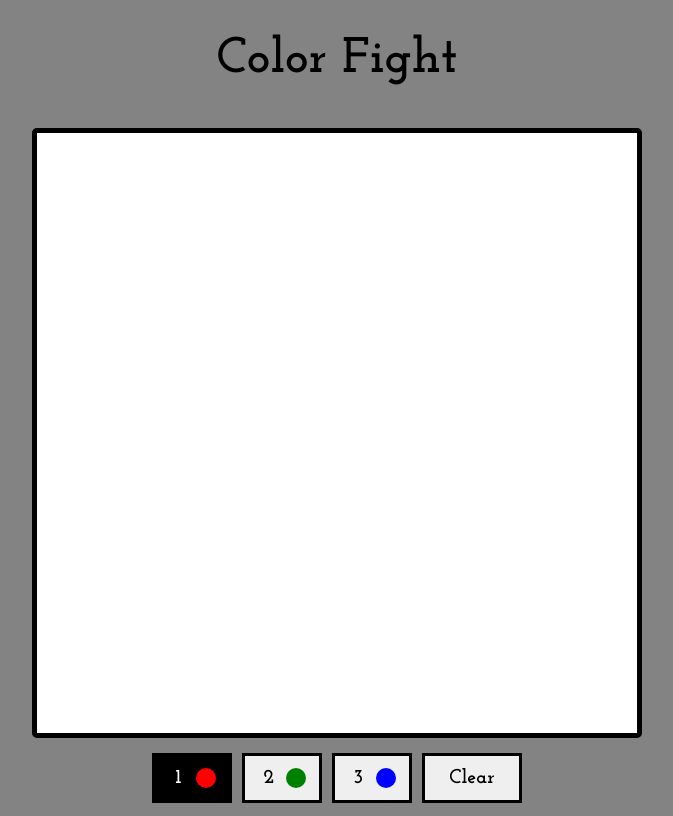
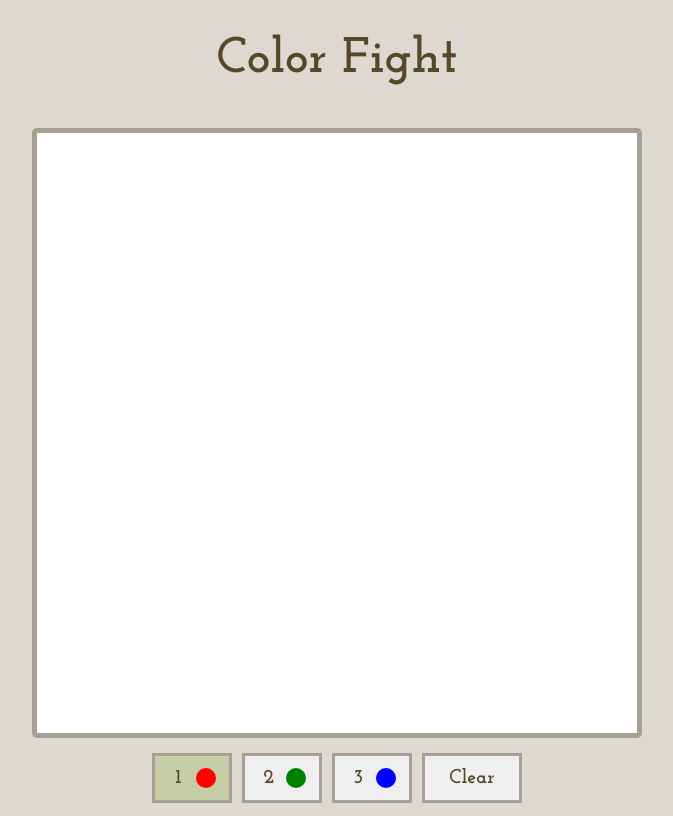
Before and after one commit to thoai-atb/color-fight, a React (Create React App) app: page / in a window 1280 px wide. Shown: the whole page, without its empty margins (303-976 px from the left). Built offline with nearby package versions, Linux system fonts and the light colour scheme.

Commit message:
change theme color

```diff
--- a/src/App.js
+++ b/src/App.js
@@ -2,7 +2,7 @@ import Canvas from './components/Canvas/Canvas.js'
 import ColorButton from './components/ColorButton/ColorButton.js'
 import React, {useState, useEffect} from 'react'
 const {Model} = require('./model/Model.js');
-const model = new Model(600, 600, 20);
+const model = new Model(600, 600, 12);
 const colorMap = new Map([
   ['0', [255, 255, 255]],
   ['1', [255, 0, 0]],
--- a/src/components/Canvas/canvas.css
+++ b/src/components/Canvas/canvas.css
@@ -2,7 +2,7 @@
     display: inline-flex;
     width: fit-content;
     flex-wrap: wrap;
-    border: 5px solid rgb(0, 0, 0);
+    border: 5px solid var(--dark);
     border-radius: 5px;
     margin: 10px;
 }
--- a/src/components/ColorButton/ColorButton.css
+++ b/src/components/ColorButton/ColorButton.css
@@ -15,9 +15,5 @@
 }
 
 .colorBtn-select {
-    background-color: rgb(0, 0, 0);
+    background-color: var(--light2);
 }
-
-.colorBtn-select label {
-    color: rgb(255, 255, 255);
-}
--- a/src/index.css
+++ b/src/index.css
@@ -4,13 +4,21 @@
   src: url('./fonts/JosefinSlab-VariableFont_wght.ttf');
 }
 
+:root {
+  --light: rgb(221, 216, 208);
+  --light2:  rgb(199, 206, 167);
+  --dark:  rgb(167, 160, 146);
+  --darker: rgb(83, 73, 38);
+}
+
 body {
   text-align: center;
-  background-color: rgb(131, 131, 131);
+  background-color: var(--light);
 }
 
 body, button {
   font-family: 'Josefin Slab';
+  color: var(--darker);
 }
 
 h1 {
@@ -23,7 +31,7 @@ button {
   padding: 10px;
   font-size: 20px;
   margin: 5px;
-  border: 3px solid black;
+  border: 3px solid var(--dark);
   transition-duration: 50ms;
 }
 
```
